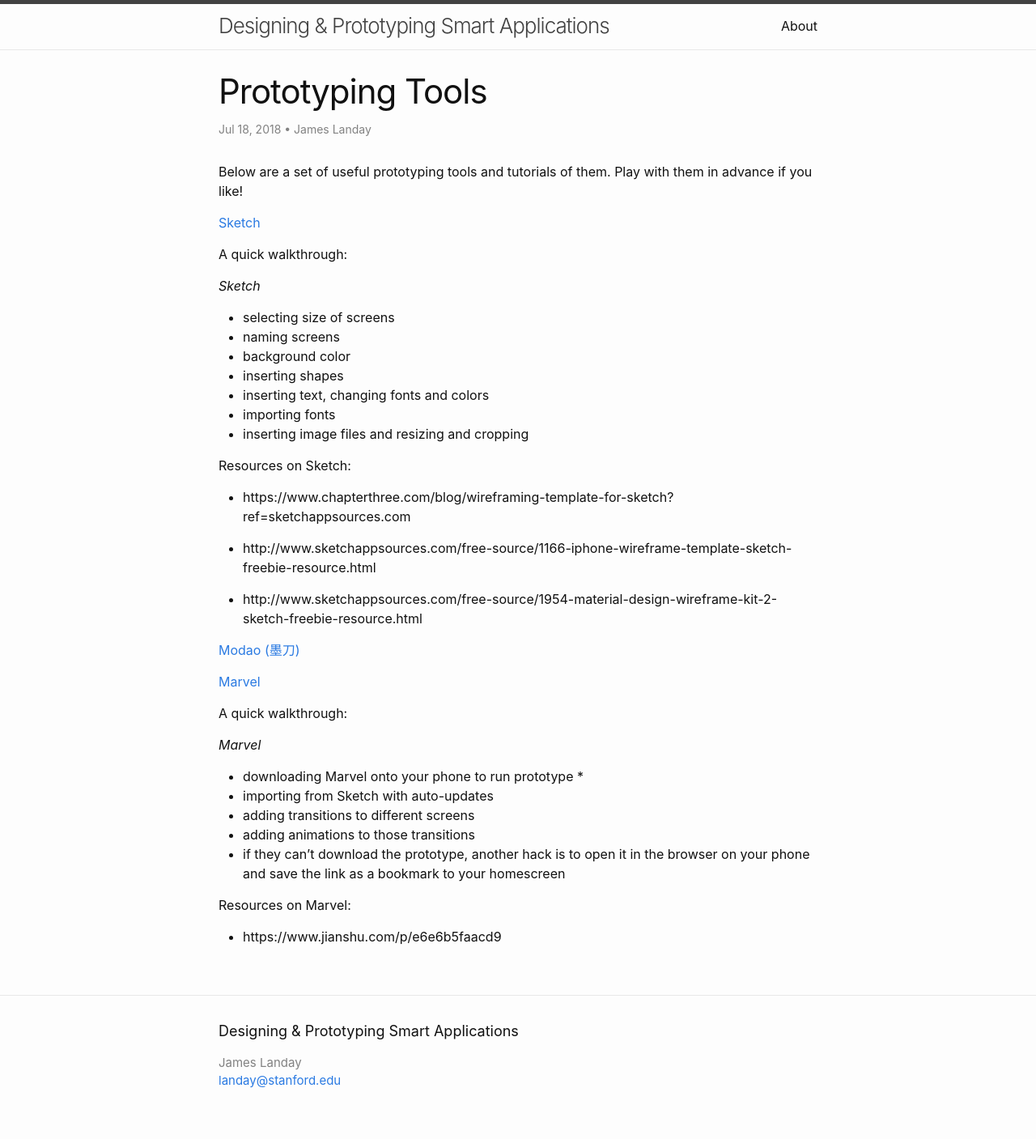
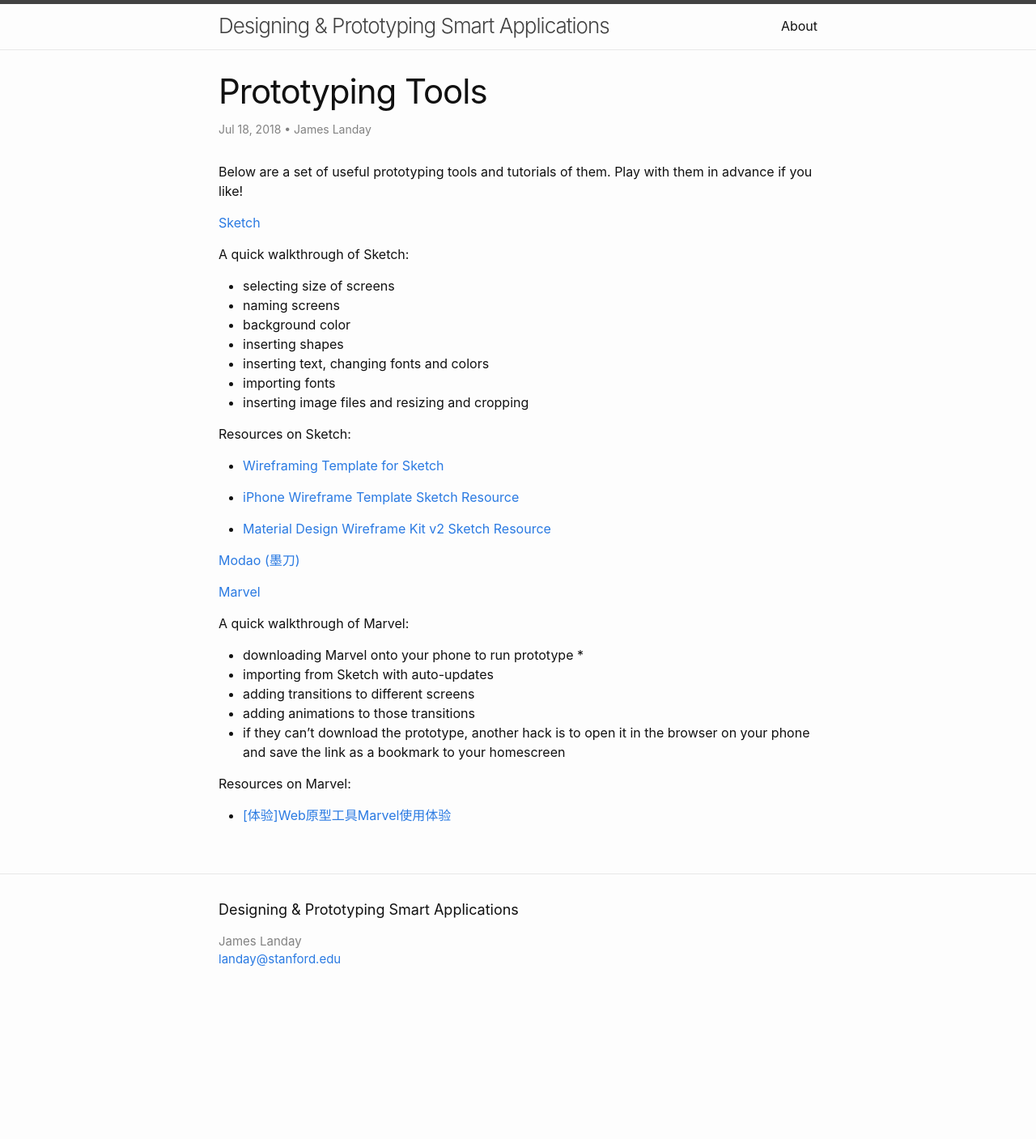
Before and after one commit to china-teaching/viax-summer-2018, a Jekyll site: the page built from _posts/2018-07-18-Prototyping-Tools.md, in a window 1280 px wide. Shown: the whole page at 81% size. Built offline with Jekyll 4.4.1, drawn with Linux system fonts in a browser that asks for light colours; after the commit the page ends 1257 px from its top, so only the background shows below that.

Commit message:
Titles for resources

```diff
--- a/_posts/2018-07-18-Prototyping-Tools.md
+++ b/_posts/2018-07-18-Prototyping-Tools.md
@@ -10,9 +10,8 @@ Below are a set of useful prototyping tools and tutorials of them. Play with the
 
 [Sketch](https://www.sketchapp.com/)
 
-A quick walkthrough:
+A quick walkthrough of Sketch:
 
-*Sketch*
 - selecting size of screens
 - naming screens
 - background color
@@ -24,11 +23,11 @@ A quick walkthrough:
 
 Resources on Sketch:
 
-- https://www.chapterthree.com/blog/wireframing-template-for-sketch?ref=sketchappsources.com
+- [Wireframing Template for Sketch](https://www.chapterthree.com/blog/wireframing-template-for-sketch?ref=sketchappsources.com)
 
-- http://www.sketchappsources.com/free-source/1166-iphone-wireframe-template-sketch-freebie-resource.html
+- [iPhone Wireframe Template Sketch Resource](http://www.sketchappsources.com/free-source/1166-iphone-wireframe-template-sketch-freebie-resource.html)
 
-- http://www.sketchappsources.com/free-source/1954-material-design-wireframe-kit-2-sketch-freebie-resource.html
+- [Material Design Wireframe Kit v2 Sketch Resource](http://www.sketchappsources.com/free-source/1954-material-design-wireframe-kit-2-sketch-freebie-resource.html)
 
 
 
@@ -39,14 +38,13 @@ Resources on Sketch:
 [Marvel](https://marvelapp.com/)
 
 
-A quick walkthrough:
+A quick walkthrough of Marvel:
 
-*Marvel*
 - downloading Marvel onto your phone to run prototype *
 - importing from Sketch with auto-updates
 - adding transitions to different screens
 - adding animations to those transitions
-* if they can't download the prototype, another hack is to open it in the browser on your phone and save the link as a bookmark to your homescreen
+- if they can't download the prototype, another hack is to open it in the browser on your phone and save the link as a bookmark to your homescreen
 
 Resources on Marvel:
-- https://www.jianshu.com/p/e6e6b5faacd9
+- [[体验]Web原型工具Marvel使用体验](https://www.jianshu.com/p/e6e6b5faacd9)
```
